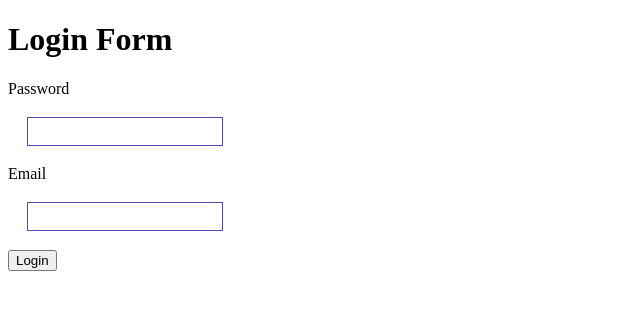
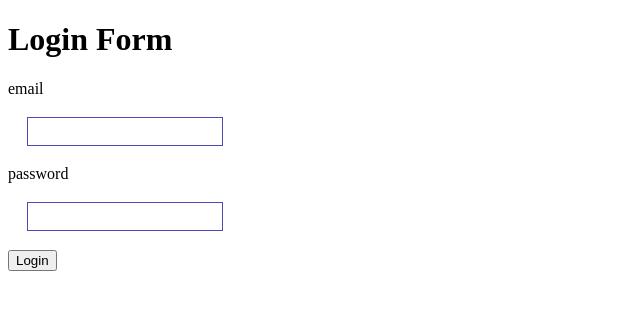
Before and after one commit to Neocor89/ocr-project_Vue, a plain HTML site: page front/login.html in a window 1280 px wide. Shown: the full height of the page, 0-640 px from the left. Drawn offline with nearby package versions, Linux system fonts and the light colour scheme.

Commit message:
Training methods Vue
login value

```diff
--- a/front/login.html
+++ b/front/login.html
@@ -112,24 +112,50 @@ app.component('login-form', {
   template: `
     <form @submit.prevent="handleSubmit">
       <h1>{{ title }}</h1>
-      <custom-input v-model="password" :label="passwordLabel" />
-      <custom-input v-model="email" :label="emailLabel" />
+      <custom-input
+      v-for="(input, i) in inputs"
+      :key="i"
+        v-model="input.value"
+        :label="input.label"
+        :type="input.type"
+      />
       <button>Login</button>
     </form>
   `,
-  component: ['custom-input'],
+  //: Création d'une clé = un lien unique avec la boucle
+  //:: <p v-for="(str, i) in inputs" :key="str">{{ str }}</p>
+  //::: Afficher les index de la boucle
+  //:::: <p v-for="(str, i) in inputs" :key="i">{{ i }}</p>
+  //::::: Création d'un "custom component" + directives avec Vue
+  //:::::: <custom-input v-model="password" :label="passwordLabel" />
+
+  //: TYpe de boucle dans Vue en ajoutant au paramètre l'index
+  //:: <custom-input v-for="(input, i) in inputs" :key="i" v-model="input.value"
+  components: ['custom-input'],
   data() {
     return {
     title: 'Login Form',
+    inputs: [
+    {
+      label: 'email',
+      value: '',
+      type: 'email'
+    },
+    {
+      label: 'password',
+      value: '',
+      type: 'password'
+    }
+    ],
     email: '',
     password: '',
+    emailLabel: 'Email',
     passwordLabel: 'Password',
-    emailLabel: 'Email'
   }
   },
   methods: {
     handleSubmit() {
-      console.log(this.email, password);
+      console.log(this.inputs[0].value, this.inputs[1].value);
 
     }
   }
@@ -139,10 +165,10 @@ app.component('custom-input', {
   template: `
     <label>
       {{ label }}
-      <input type="text" v-model="inputValue" >
+      <input :type="type" v-model="inputValue" >
     </label>
   `,
-  props: ['label', 'modelValue'],
+  props: ['label', 'type', 'modelValue'],
   computed: {
     inputValue: {
       get() {
```
